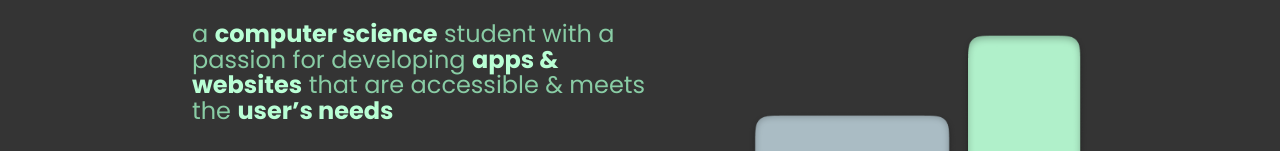
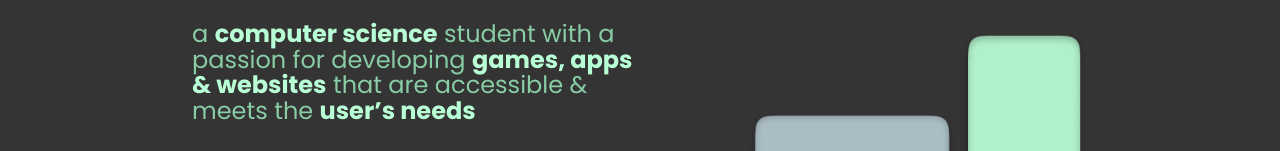
Before and after one commit to mraisat/raisa, a plain HTML site: page index.html in a window 1280 px wide. Shown: the part 329-480 px from the top of the page. Drawn offline with Linux system fonts and the light colour scheme.

Commit message:
Update index.html

```diff
--- a/index.html
+++ b/index.html
@@ -215,7 +215,7 @@ h2 {
     </nav></div>
   <header>
     <h1>hello! ☘︎<br> this is <span style="color: #F2F2F2;">raisa</span>.</h1>
-    <p class="role-description">a <b><span style="color: #B9FFD5;">computer science</span></b> student with a passion for developing <b><span style="color: #B9FFD5;">apps & websites</span></b> that are accessible & meets the <b><span style="color: #B9FFD5;">user’s needs</span></b></p>
+    <p class="role-description">a <b><span style="color: #B9FFD5;">computer science</span></b> student with a passion for developing <b><span style="color: #B9FFD5;">games, apps & websites</span></b> that are accessible & meets the <b><span style="color: #B9FFD5;">user’s needs</span></b></p>
   </header>
     <img src="final-design.png" class = "pcimg" alt="PC graphic design by raisa">
 <div class="title1"><h2><br><br><br><br>recent projects</h2></div>
```
